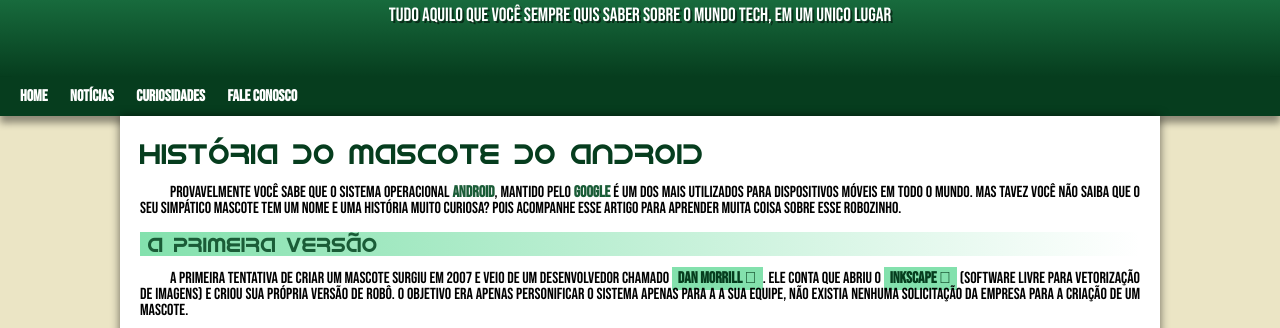
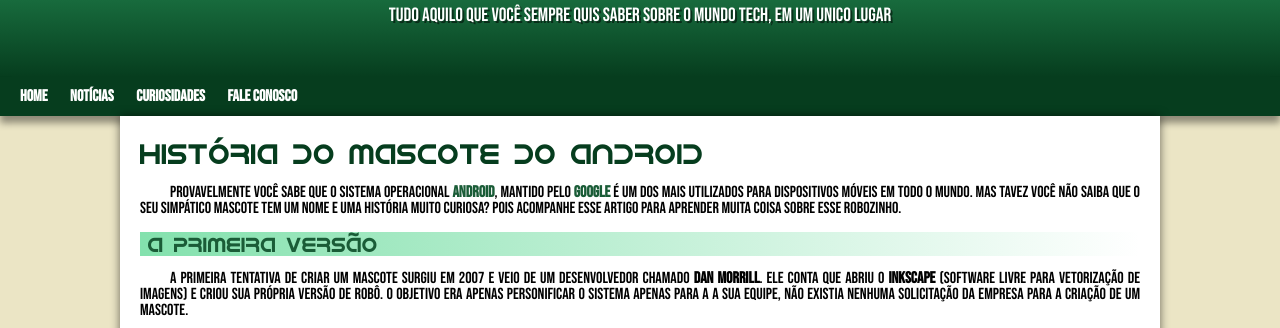
Before and after one commit to KayanMeloCoutinho/projeto-android, a plain HTML site: page index.html in a window 1280 px wide. Shown: the part 103-431 px from the top of the page. Drawn offline with Linux system fonts and the light colour scheme.

Commit message:
atualizações no site

```diff
--- a/estilo/style.css
+++ b/estilo/style.css
@@ -30,11 +30,6 @@
 body{
     background-color: var(--cor0);
     font-family: var(--fonte-padrao);
-
-}
-
-a.externo::after {
-    content: '\00A0\F517'; /* para por emoji dps do link*/
 
 }
 
@@ -140,9 +135,7 @@ main img{
 main a{
     text-decoration: none;
     font-weight: bold;
-    color: var(--cor5);
-    background-color: var(--cor1);
-    padding: 2px 6px ;
+   color: black;
 }
 
 main a:hover{
```
